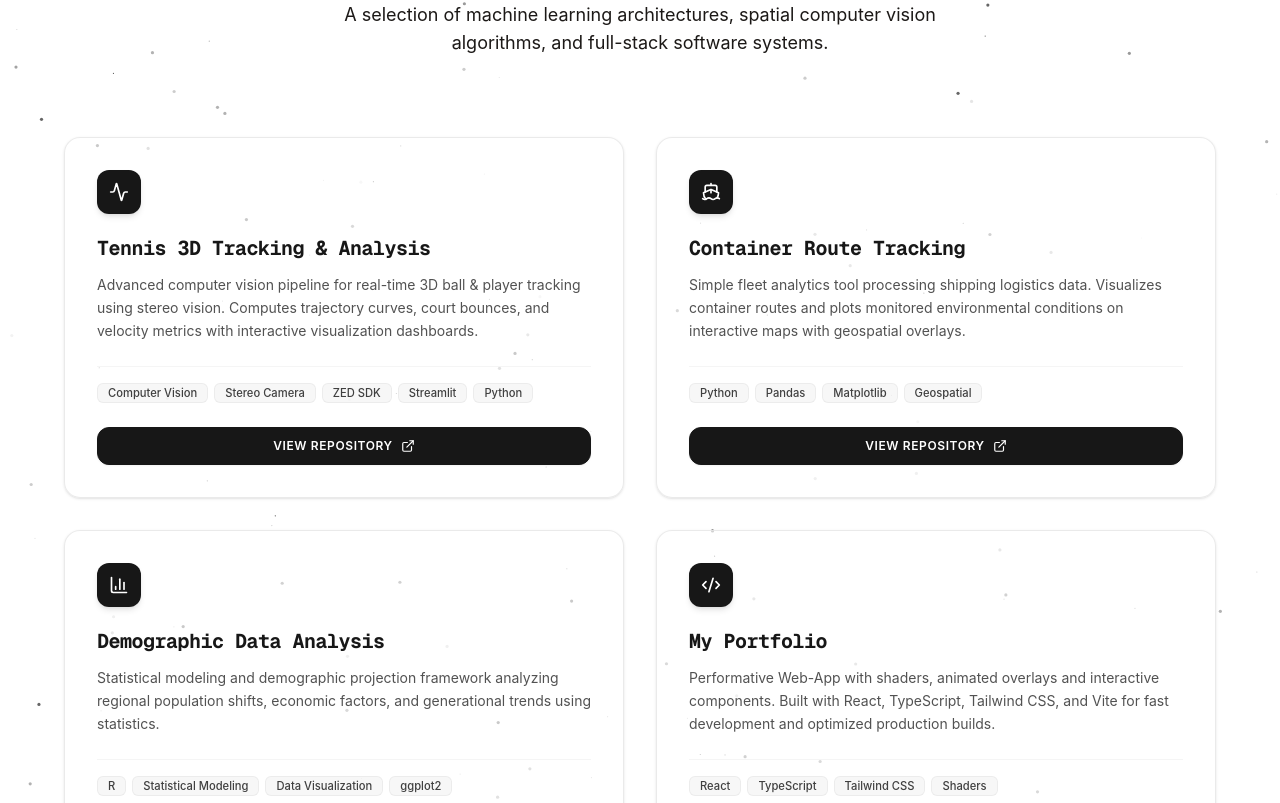
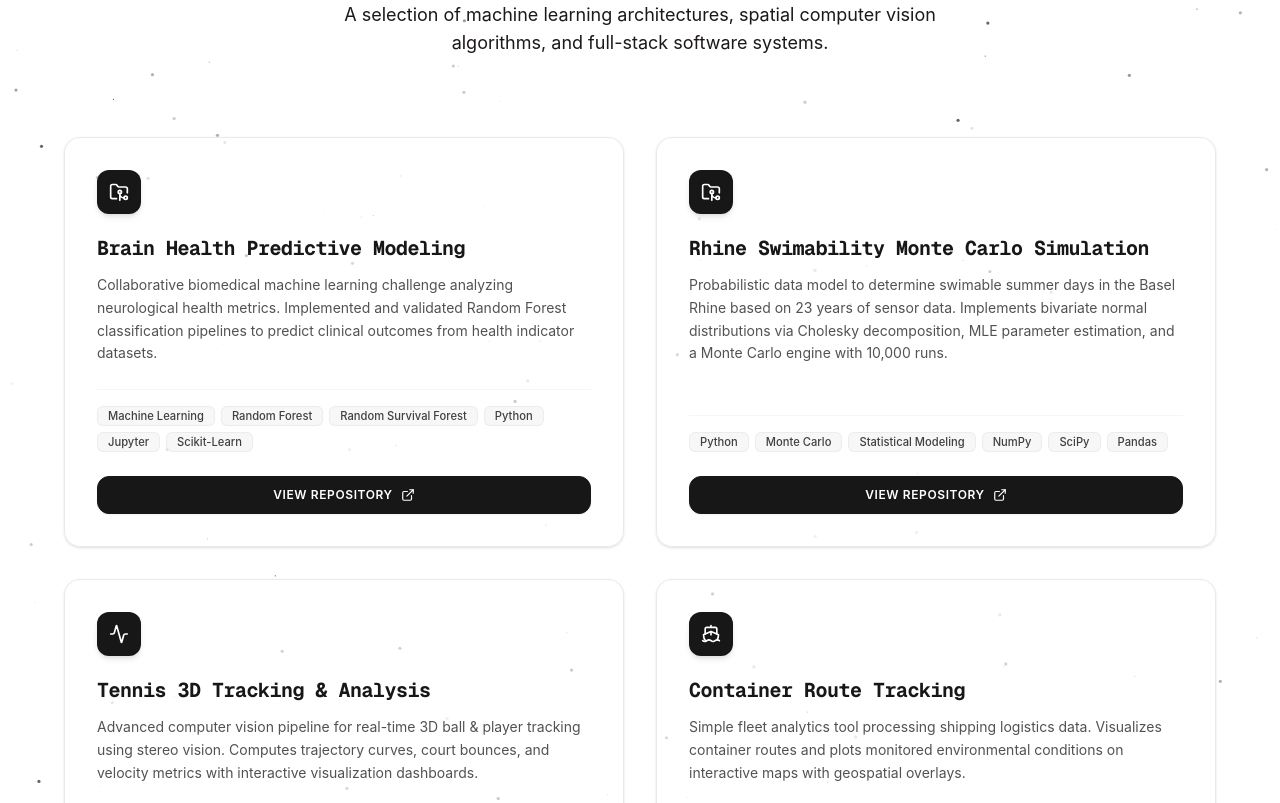
Before and after one commit to TeeGurgler/portfoliov2, a React (Vite) app in the folder react-ts/: page / in a window 1280 px wide. Shown: the part 1017-1820 px from the top of the page. Built offline with nearby package versions, Linux system fonts and the light colour scheme.

Commit message:
Edited back-end and small changes

```diff
--- a/react-ts/src/components/footer.tsx
+++ b/react-ts/src/components/footer.tsx
@@ -59,7 +59,7 @@ export function Footer() {
             </p>
             <p className="mx-auto mb-10 max-w-2xl text-sm leading-relaxed text-neutral-600 md:text-base">
               Or you want to collaborate on an interesting project, feel free to
-              reach out. I am always open to new opportunities and challenges...
+              reach out. I am always open to new opportunities and challenges.
               Let's connect!
             </p>
 
--- a/react-ts/src/data/portfolio.ts
+++ b/react-ts/src/data/portfolio.ts
@@ -29,15 +29,39 @@ export interface TimelineItem {
 
 export const PROJECTS: Project[] = [
   {
+    title: "Brain Health Predictive Modeling",
+    description:
+      "Collaborative biomedical machine learning challenge analyzing neurological health metrics. Implemented and validated Random Forest classification pipelines to predict clinical outcomes from health indicator datasets.",
+    tags: ["Machine Learning", "Random Forest", "Random Survival Forest", "Python", "Jupyter", "Scikit-Learn"],
+    githubUrl: "https://github.com/TeeGurgler/brain-health-challenge",
+    featured: true,
+  },
+  {
+    title: "Rhine Swimability Monte Carlo Simulation",
+    description:
+      "Probabilistic data model to determine swimable summer days in the Basel Rhine based on 23 years of sensor data. Implements bivariate normal distributions via Cholesky decomposition, MLE parameter estimation, and a Monte Carlo engine with 10,000 runs.",
+    tags: [
+      "Python",
+      "Monte Carlo",
+      "Statistical Modeling",
+      "NumPy",
+      "SciPy",
+      "Pandas",
+    ],
+    githubUrl: "https://github.com/TeeGurgler/omc-rhine-swimability",
+    featured: true,
+  },
+  {
     title: "Tennis 3D Tracking & Analysis",
     description:
       "Advanced computer vision pipeline for real-time 3D ball & player tracking using stereo vision. Computes trajectory curves, court bounces, and velocity metrics with interactive visualization dashboards.",
     tags: [
+      "Python",
       "Computer Vision",
       "Stereo Camera",
       "ZED SDK",
       "Streamlit",
-      "Python",
+
     ],
     githubUrl: "https://github.com/TeeGurgler/CDA2-3Da",
     featured: true,
@@ -48,7 +72,7 @@ export const PROJECTS: Project[] = [
       "Simple fleet analytics tool processing shipping logistics data. Visualizes container routes and plots monitored environmental conditions on interactive maps with geospatial overlays.",
     tags: ["Python", "Pandas", "Matplotlib", "Geospatial"],
     githubUrl: "https://github.com/NotSchebs/Cde1-1Da_Challenge_FHNW",
-    featured: true,
+    featured: false,
   },
   {
     title: "Demographic Data Analysis",
@@ -56,13 +80,13 @@ export const PROJECTS: Project[] = [
       "Statistical modeling and demographic projection framework analyzing regional population shifts, economic factors, and generational trends using statistics.",
     tags: ["R", "Statistical Modeling", "Data Visualization", "ggplot2"],
     githubUrl: "https://github.com/TeeGurgler/CDE1-Demografie",
-    featured: true,
+    featured: false,
   },
   {
     title: "My Portfolio",
     description:
-      "Performative Web-App with shaders, animated overlays and interactive components. Built with React, TypeScript, Tailwind CSS, and Vite for fast development and optimized production builds.",
-    tags: ["React", "TypeScript", "Tailwind CSS", "Shaders"],
+      "Web-App with shaders, animated overlays and interactive components. Built with React, TypeScript, Tailwind CSS, and Vite for fast development and optimized production builds.",
+    tags: ["React", "TypeScript", "Tailwind CSS"],
     githubUrl: "https://github.com/TeeGurgler/portfoliov2",
     featured: true,
   },
@@ -172,39 +196,39 @@ export const TIMELINE_ITEMS: TimelineItem[] = [
   {
     period: "2024 – Present",
     title: "BSc Data Science",
-    institution: "FHNW Fachhochschule Nordwestschweiz",
+    institution: "FHNW University of Applied Sciences",
     location: "Brugg-Windisch, CH",
     description:
-      "Deepening expertise in Machine Learning, Statistical Analysis, Data Engineering pipelines, Linear Algebra, and Distributed Systems.",
+      "Hands-on studies focusing on statistical modeling, machine learning, and end-to-end data pipelines.",
     highlights: [
-      "Specialization in Computer Vision, Predictive Analytics, and Big Data Technologies",
-      "Practical project work in 3D sensor tracking, regression modeling, and full-stack integration",
+      "Built practical projects in 3D computer vision, stereo tracking, and Monte Carlo simulations",
+      "Core coursework in linear algebra, predictive modeling, and software engineering",
     ],
     type: "education",
   },
   {
     period: "2023 – 2024",
-    title: "Legal Assistant & Data Organisation",
-    institution: "Law Firm Internship",
+    title: "Legal & Operations Assistant",
+    institution: "Advokatur & Rechtsberatung TRIAS AG",
     location: "Basel, CH",
     description:
-      "Structured legal document workflows, accelerated research automation, and coordinated client case management with rigorous precision.",
+      "Supported case management, automated routine office workflows, and maintained internal digital document databases.",
     highlights: [
-      "Streamlined digital client filing systems and case documentation databases",
-      "Applied structured data techniques to extract insights from extensive legal texts",
+      "Migrated and structured physical case files into searchable digital records",
+      "Coordinated daily client correspondence and legal document prep under strict deadlines",
     ],
     type: "experience",
   },
   {
     period: "2020 – 2023",
-    title: "Commercial Education & Berufsmaturität (BM1)",
-    institution: "Economics & Law Focus",
+    title: "Commercial Apprenticeship & Federal Matura (BM1)",
+    institution: "Wirtschaftsschule",
     location: "Basel, CH",
     description:
-      "Dual business degree combining foundational economic principles, accounting, contract law, and commercial operations.",
+      "Dual education combining commercial practice with advanced coursework in business, accounting, and law.",
     highlights: [
-      "Solid business administration and commercial acumen complementing technical engineering",
-      "Graduated with federal commercial diploma and academic baccalaureate (BM1)",
+      "Strong foundation in financial accounting, business processes, contracts and law",
+      "Earned Swiss Federal VET Diploma (EFZ) alongside the academic baccalaureate (BM)",
     ],
     type: "education",
   },
```
